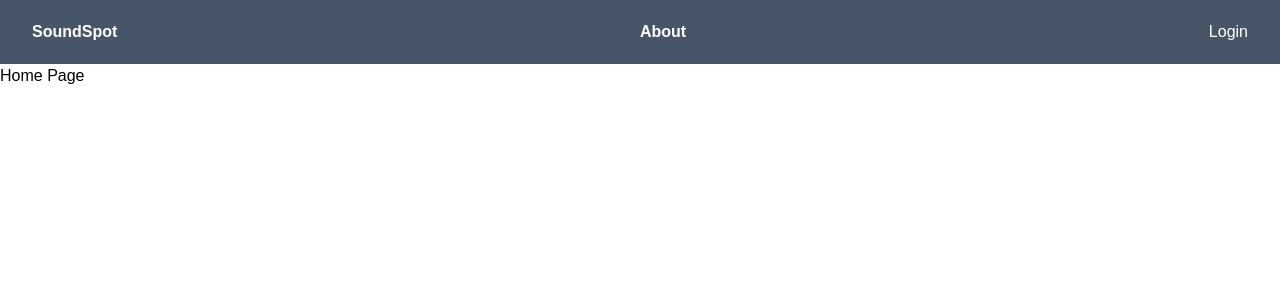
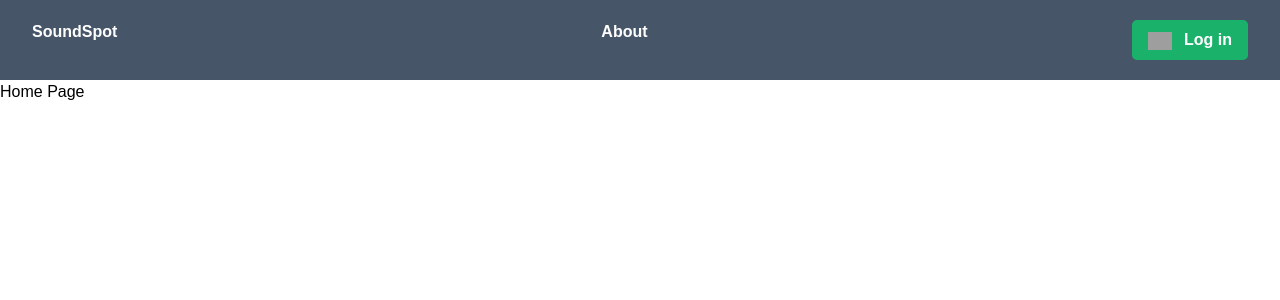
Before and after one commit to tim-rayner/sound-spot, a Nuxt app: page / in a window 1280 px wide. Shown: the top 300 px of the page. Built offline with nearby package versions, Linux system fonts and the light colour scheme; grey boxes are pictures that could not be loaded; a web font is replaced by a local one.

Commit message:
update: added spotify login button for nav

```diff
--- /dev/null
+++ b/components/spotify/LoginWithSpotifyButton.vue
@@ -0,0 +1,29 @@
+<script setup lang="ts">
+import SpotifyLogo from "./assets/images/Spotify_Icon_RGB_White.png";
+const emit = defineEmits("buttonClicked");
+</script>
+<template>
+  <button
+    class="button3 p-2 px-4 text-normal font-semibold"
+    @click.prevent="emit('buttonClicked')"
+  >
+    <img :src="SpotifyLogo" alt="Spotify Logo" class="w-6 inline-block mr-2" />
+
+    Log in
+  </button>
+</template>
+<style scoped lang="scss">
+.button3 {
+  border-radius: 5px;
+  border: none;
+  outline: none;
+  transition: 0.4s ease-in-out;
+  background-color: #1ab26b;
+  color: white;
+}
+
+.button3:hover {
+  background-color: #30885f;
+  color: white;
+}
+</style>
--- a/layouts/default.vue
+++ b/layouts/default.vue
@@ -11,6 +11,10 @@ const logout = () => {
   logUserOut();
   router.push("/");
 };
+
+const loginWithSpotify = () => {
+  router.push("/lgoin");
+};
 </script>
 
 <template>
@@ -21,7 +25,7 @@ const logout = () => {
         <li class="mr-3 font-bold"><nuxt-link to="/about">About</nuxt-link></li>
 
         <li class="float-right" v-if="!authenticated">
-          <nuxt-link to="/login">Login</nuxt-link>
+          <SpotifyLoginWithSpotifyButton @buttonClicked="loginWithSpotify" />
         </li>
         <li class="float-right" v-else>
           <Button @click="logout">Logout</Button>
```
Also changed, not shown: assets/images/Spotify_Icon_RGB_White.png (added).
